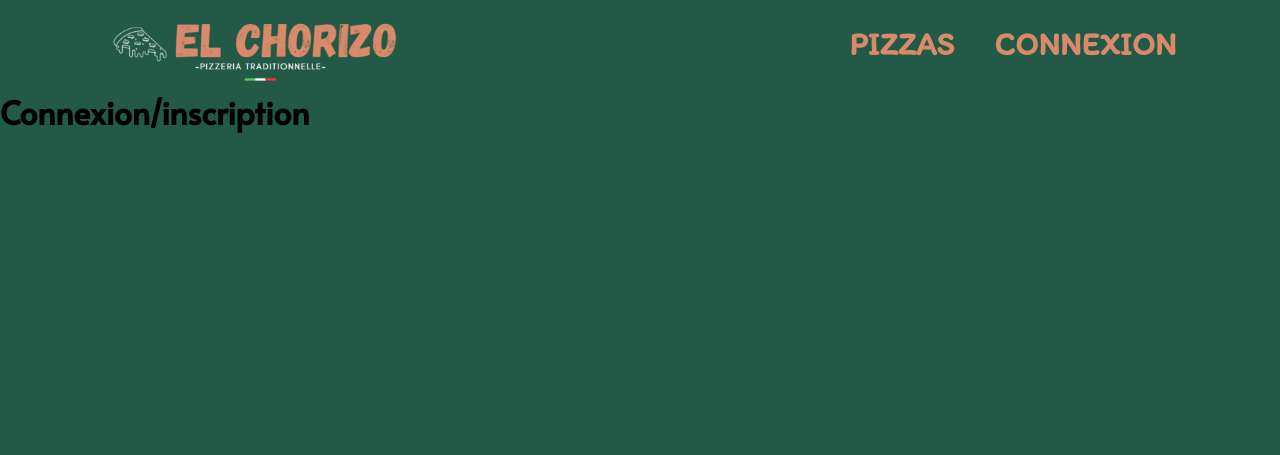
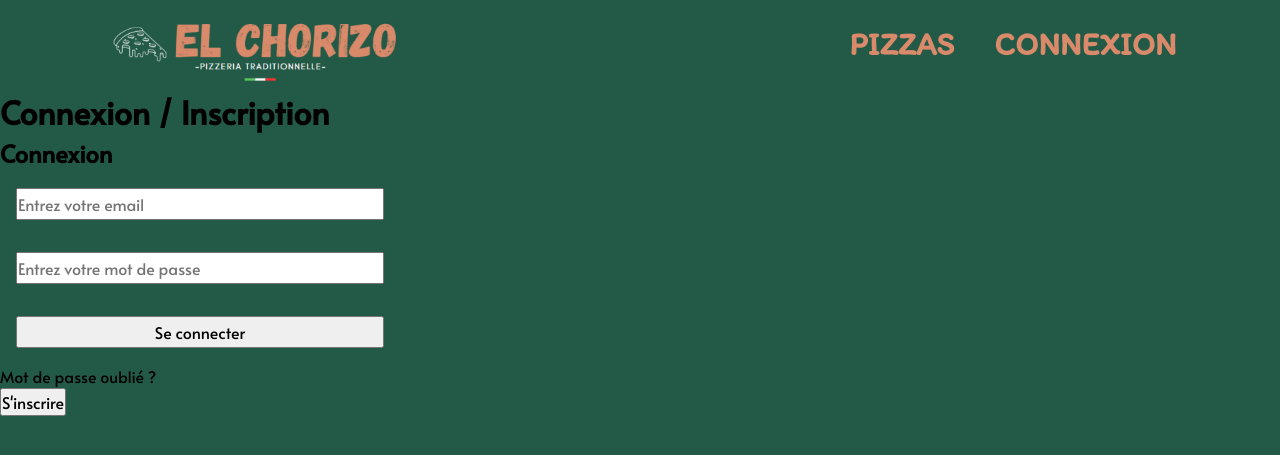
Before and after one commit to malibu1106/Pizzeria, a PHP site: page /connexion.php in a window 1280 px wide. Shown: the top 455 px of the page. Run offline with PHP 8.4, Linux system fonts and the light colour scheme.

Commit message:
signup ok(check strong and identical pass) - need signin

```diff
--- a/src/connexion.php
+++ b/src/connexion.php
@@ -1,13 +1,19 @@
+<?php session_start();
+if(!empty($_SESSION['info_message'])){
+    echo '<div class="alert alert-info text-center">'.$_SESSION['info_message'].'</div>';
+} ?>
 <!DOCTYPE html>
-<html lang="en">
+<html lang="fr">
 
 <head>
     <meta charset="UTF-8">
     <meta name="viewport" content="width=device-width, initial-scale=1.0">
-    <link rel="icon" type="png" href="../img/favicon.png" />
+    <link rel="icon" type="image/png" href="../img/favicon.png" />
     <link rel="stylesheet" href="../css/connexion.css">
     <link rel="stylesheet" href="../css/include_css/nav.css">
+    <script src="js/login.js" defer></script>
     <title>El Chorizo Connexion</title>
+
 </head>
 
 <body>
@@ -15,7 +21,57 @@
         <?php include_once './include/nav.php'; ?>
     </header>
 
-    <h1>Connexion/inscription</h1>
+    <h1>Connexion / Inscription</h1>
+
+    <!-- Formulaire de Connexion -->
+    <div class="login-container" id="login-form">
+        <h2>Connexion</h2>
+        <form action="login_handler.php" method="POST">
+            <label for="email">Email :</label>
+            <input type="email" id="email" name="email" placeholder="Entrez votre email" required>
+
+            <label for="password">Mot de passe :</label>
+            <input type="password" id="password" name="password" placeholder="Entrez votre mot de passe" required>
+
+            <input type="submit" value="Se connecter">
+
+            <div class="forgot-password">
+                <a href="#">Mot de passe oublié ?</a>
+            </div>
+        </form>
+    </div>
+
+    <!-- Formulaire d'Inscription -->
+    <div class="signin-container" id="signin-form">
+        <h2>Inscription</h2>
+        <form id="signup-form" action="php_sql/signin_handler.php" method="POST">
+            <label for="first_name">Prénom :</label>
+            <input type="text" id="first_name" name="first_name" placeholder="Entrez votre prénom" required>
+
+            <label for="last_name">Nom :</label>
+            <input type="text" id="last_name" name="last_name" placeholder="Entrez votre nom" required>
+
+            <label for="si_email">Email :</label>
+            <input type="email" id="si_email" name="si_email" placeholder="Entrez votre email" required>
+
+            <label for="si_password">Mot de passe :</label>
+            <input type="password" id="si_password" name="si_password" placeholder="Entrez votre mot de passe" required>
+
+            <label for="si_retyped_password">Confirmez le mot de passe :</label>
+            <input type="password" id="si_retyped_password" name="si_retyped_password" placeholder="Confirmez votre mot de passe" required>
+
+            <div id="error-message" style="color:red;"></div> <!-- Zone d'erreurs -->
+
+            <input type="submit" value="S'inscrire">
+        </form>
+    </div>
+
+    <!-- Boutons de bascule entre Connexion et Inscription -->
+    <div class="toggle-buttons">
+        <button id="show-signin-btn">S'inscrire</button>
+        <button id="show-login-btn" style="display:none;">Se connecter</button>
+    </div>
+
 </body>
 
 </html>
--- a/src/css/connexion.css
+++ b/src/css/connexion.css
@@ -52,3 +52,28 @@ body {
     background-color: var(--background-color);
     font-family: "alata-regular";
 }
+
+form{
+    display:flex;
+    flex-direction: column;
+    max-width: 400px;
+    /* outline:solid white 2px;     */
+}
+
+input{
+    margin:16px;
+    height:4vh;
+}
+
+label{
+    display:none;
+}
+
+/* Cache initialement le formulaire d'inscription */
+.signin-container {
+    display: none;
+}
+/* Cache le bouton de connexion par défaut */
+#show-login-btn {
+    display: none;
+}
--- /dev/null
+++ b/src/js/login.js
@@ -0,0 +1,77 @@
+document.addEventListener('DOMContentLoaded', function() {
+    const passwordInput = document.getElementById('si_password');
+    const retypedPasswordInput = document.getElementById('si_retyped_password');
+    const errorMessage = document.getElementById('error-message');
+    const signupForm = document.getElementById('signup-form');
+
+    // Fonction pour vérifier la robustesse du mot de passe
+    function validatePassword(password) {
+        const minLength = 8;
+        const containsUppercase = /[A-Z]/.test(password); // Vérifie la présence de majuscules
+        const containsSpecialChar = /[!@#$%^&*(),.?":{}|<>]/.test(password); // Vérifie la présence de caractères spéciaux
+        return {
+            lengthValid: password.length >= minLength,
+            hasUppercase: containsUppercase,
+            hasSpecialChar: containsSpecialChar
+        };
+    }
+
+    // Mettre à jour les messages de validation du mot de passe
+    function updatePasswordFeedback() {
+        const password = passwordInput.value;
+        const validation = validatePassword(password);
+
+        let feedbackMessage = '';
+        if (!validation.lengthValid) {
+            feedbackMessage += 'Le mot de passe doit contenir au moins 8 caractères.<br>';
+        }
+        if (!validation.hasUppercase) {
+            feedbackMessage += 'Le mot de passe doit contenir au moins une majuscule.<br>';
+        }
+        if (!validation.hasSpecialChar) {
+            feedbackMessage += 'Le mot de passe doit contenir au moins un caractère spécial.<br>';
+        }
+        if (password !== retypedPasswordInput.value) {
+            feedbackMessage += 'Les mots de passe ne correspondent pas.<br>';
+        }
+
+        errorMessage.innerHTML = feedbackMessage;
+    }
+
+    // Vérification en temps réel lors de la saisie
+    passwordInput.addEventListener('input', updatePasswordFeedback);
+    retypedPasswordInput.addEventListener('input', updatePasswordFeedback);
+
+    // Gestion de la soumission du formulaire
+    signupForm.addEventListener('submit', function(event) {
+        const password = passwordInput.value;
+        const retypedPassword = retypedPasswordInput.value;
+        const validation = validatePassword(password);
+
+        // Empêcher la soumission si le mot de passe n'est pas valide
+        if (!validation.lengthValid || !validation.hasUppercase || !validation.hasSpecialChar || password !== retypedPassword) {
+            event.preventDefault();
+            errorMessage.textContent = 'Veuillez corriger les erreurs dans le formulaire.';
+        }
+    });
+
+    // Gestion des boutons pour basculer entre les formulaires
+    const showSigninBtn = document.getElementById('show-signin-btn');
+    const showLoginBtn = document.getElementById('show-login-btn');
+    const loginForm = document.getElementById('login-form');
+    const signinForm = document.getElementById('signin-form');
+
+    showSigninBtn.addEventListener('click', function() {
+        loginForm.style.display = 'none';
+        signinForm.style.display = 'block';
+        showSigninBtn.style.display = 'none';
+        showLoginBtn.style.display = 'inline-block';
+    });
+
+    showLoginBtn.addEventListener('click', function() {
+        signinForm.style.display = 'none';
+        loginForm.style.display = 'block';
+        showSigninBtn.style.display = 'inline-block';
+        showLoginBtn.style.display = 'none';
+    });
+});
```
Also changed, not shown: src/php_sql/signin_handler.php (renamed from src/tests/bo_create_user.php, +24 -8 lines).
